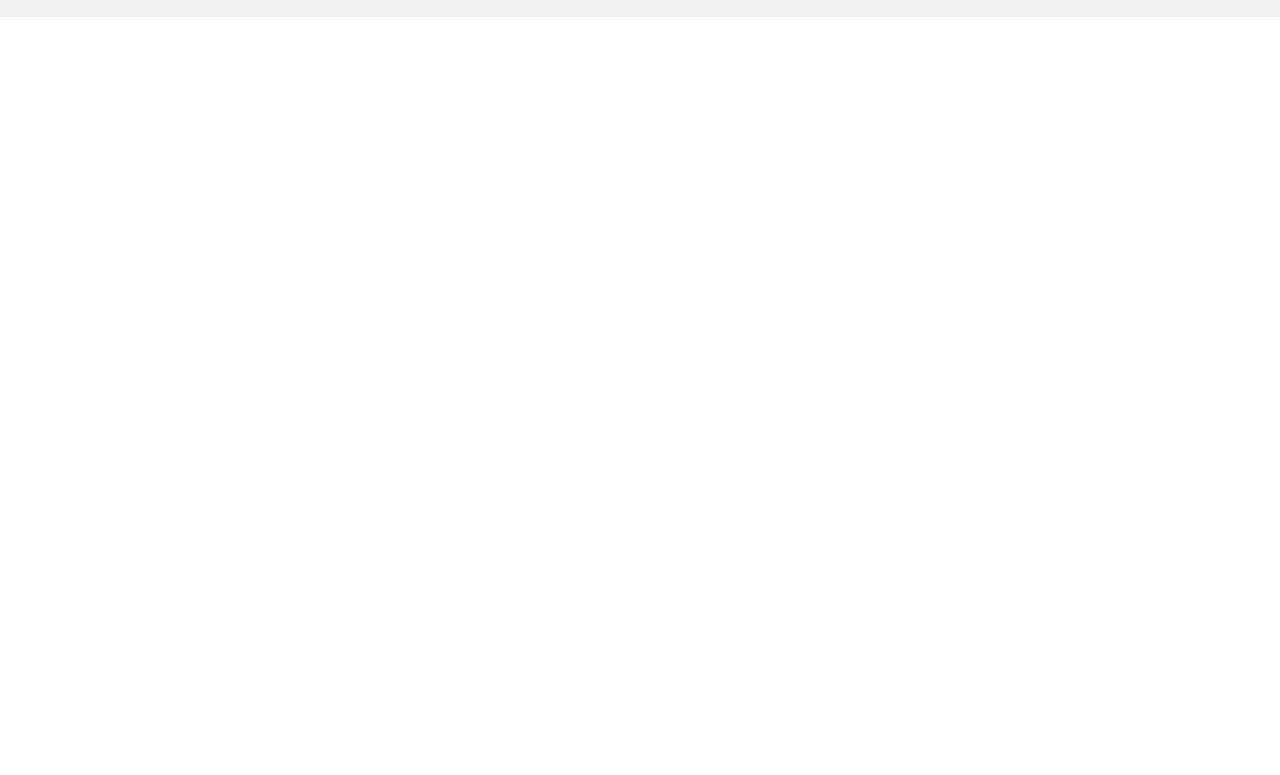
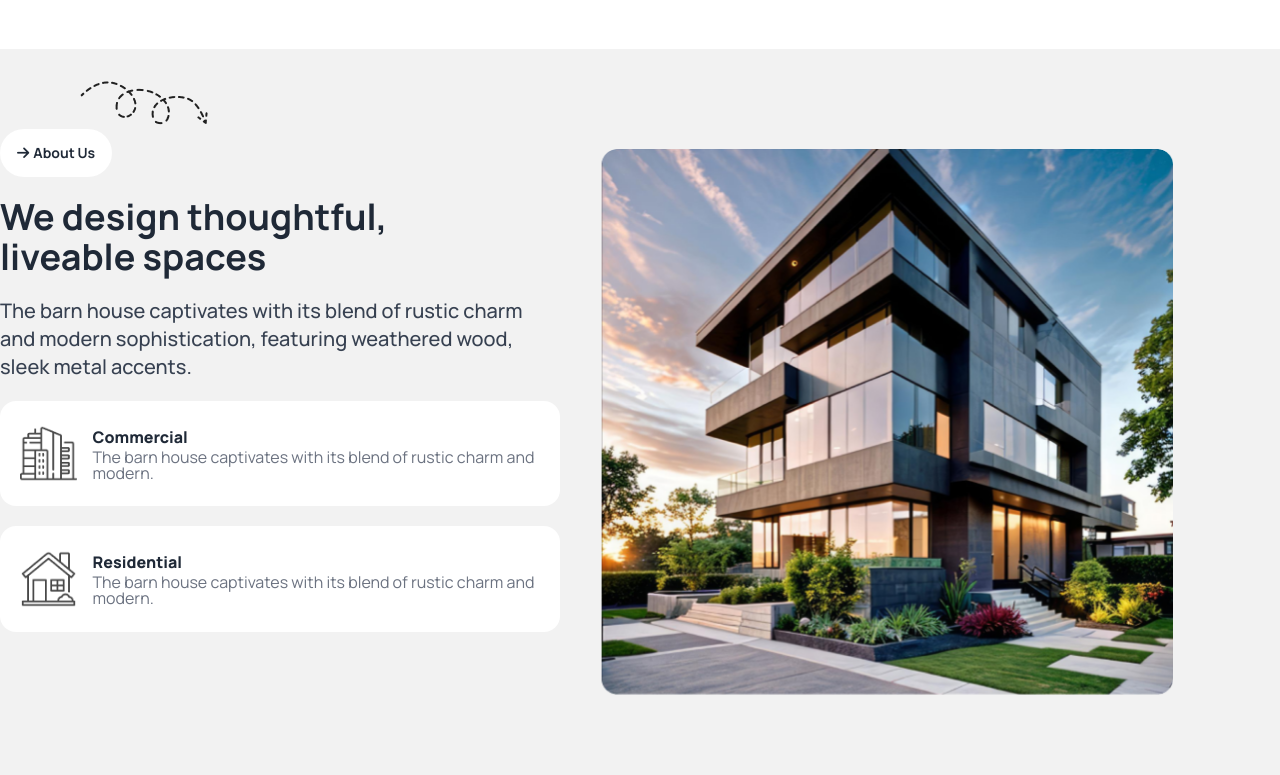
Before and after one commit to mehsam1999/my-third-assignment, a plain HTML site: page index.html in a window 1280 px wide. Shown: the part 745-1520 px from the top of the page. Before the commit the page ends 800 px from the top, so only its background shows below. Drawn offline with nearby package versions, Linux system fonts and the light colour scheme.

Commit message:
added about us part

```diff
--- a/index.html
+++ b/index.html
@@ -4,7 +4,7 @@
     <meta charset="UTF-8">
     <meta name="viewport" content="width=device-width, initial-scale=1.0">
     <title>Rinterio</title>
-    <link rel="shortcut icon" href="favicon.ico" type="image/x-icon">
+    <link rel="shortcut icon" href="./assets/favicon.png" type="image/x-icon">
     <!-- Tailwind + DaisyUI installation -->
     <link href="https://cdn.jsdelivr.net/npm/daisyui@4.12.10/dist/full.min.css" rel="stylesheet" type="text/css" />
     <script src="https://cdn.tailwindcss.com"></script>
@@ -34,11 +34,12 @@
     </script>
 </head>
 <body class="font-manrope">
-    <header class="bg-base-200">
+    <header class="bg-base-100 py-2 lg:py-4">
+        <!-- Navbar -->
         <nav class="md:container mx-auto">
-            <div class="navbar bg-base-200">
+            <div class="navbar">
                 <div class="navbar-start">
-                    <a class="text-xl font-bold flex gap-2 items-center">
+                    <a class="btn btn-ghost text-xl font-bold flex gap-2 items-center">
                         <div class="bg-custom-green rounded-full w-8 h-8 p-2 flex items-center justify-center">
                             <i class="fa-solid fa-arrow-right transform -rotate-45 text-white"></i>
                         </div>
@@ -48,7 +49,7 @@
 
                 <!-- Mobile view dropdown menu -->
                 <div class="navbar-end lg:hidden">
-                    <div class="dropdown dropdown-left">
+                    <div class="dropdown dropdown-end">
                         <div tabindex="0" role="button" class="btn btn-ghost flex items-center justify-center text-3xl">
                             <svg
                                 xmlns="http://www.w3.org/2000/svg"
@@ -104,11 +105,12 @@
                 </div>
             </div>
         </nav>
+        <!-- Banner -->
         <div class="py-5 lg:py-9">
             <div class="flex flex-col items-center text-center">
                 <img src="./assets/banner.png" class="w-[261.11px] h-[160px] lg:w-[571.17px] lg:h-[350px]" alt="">
                 <h1 class="text-3xl lg:text-6xl font-extrabold w-[335px] lg:w-[1084.28px]">A barn house of this design has a striking appearance</h1>
-                <p class="py-6 text-xs lg:text-xl font-medium w-[335px] lg:w-[972.82px]">
+                <p class="py-6 text-xs lg:text-xl text-gray-700 font-medium w-[335px] lg:w-[972.82px]">
                     The barn house captivates with its blend of rustic charm and modern sophistication, featuring weathered wood, sleek metal accents, and large windows that flood the space with natural light.
                 </p>
                 <a class="btn text-xl rounded-3xl font-bold bg-lit-green border border-green-300 min-w-80 lg:min-w-min">View Details<div class="bg-black rounded-full w-8 h-8 p-2 flex items-center justify-center">
@@ -118,7 +120,44 @@
           </div>
     </header>
     <main>
-
+        <section class="bg-base-200 lg:relative">
+            <div class="hidden lg:absolute lg:left-20 lg:top-8 lg:flex">
+                <img src="./assets/Vector.png" alt="">
+            </div>
+            <div class="md:container mx-auto flex flex-col items-center lg:items-start lg:flex-row py-7 lg:py-20 lg:gap-10">
+                <div class="space-y-5 text-center lg:text-start">
+                    <a class="btn btn-ghost rounded-3xl font-bold flex-1 gap-1 bg-white">
+                        <i class="fa-solid fa-arrow-right"></i>
+                        <p>About Us</p>
+                    </a>
+                    <h3 class="text-xl lg:text-4xl font-bold w-[335px] lg:w-[559.97px]">We design thoughtful,<br>liveable spaces</h3>
+                    <p class="text-xs lg:text-xl font-medium text-gray-700 w-[335px] lg:w-[559.97px]">The barn house captivates with its blend of rustic charm and
+                        modern sophistication, featuring weathered wood, sleek metal accents.
+                    </p>
+                    <div class="flex gap-4 p-5 py-6 bg-white w-[335px] lg:w-[559.97px] rounded-2xl">
+                        <div>
+                            <img src="./assets/commercial.png" alt="">
+                        </div>
+                        <div class="text-start">
+                            <h3 class="font-extrabold">Commercial</h3>
+                            <p class="text-gray-500 text-xs lg:text-[1rem]">The barn house captivates with its blend of rustic charm and modern.</p>
+                        </div>
+                    </div>
+                    <div class="flex gap-4 p-5 py-6 bg-white w-[335px] lg:w-[559.97px] rounded-2xl">
+                        <div>
+                            <img src="./assets/residential.png" alt="">
+                        </div>
+                        <div class="text-start">
+                            <h3 class="font-extrabold">Residential</h3>
+                            <p class="text-gray-500 text-xs lg:text-[1rem]">The barn house captivates with its blend of rustic charm and modern.</p>
+                        </div>
+                    </div>
+                </div>
+                <div class="mt-5 flex-1">
+                    <img src="./assets/Rectangle.png" alt="" class="w-[335px] h-[223px] lg:w-[573px] lg:h-[545.67px]">
+                </div>
+            </div>
+        </section>
     </main>
     <footer>
 
```
Also changed, not shown: assets/favicon.png (added).
